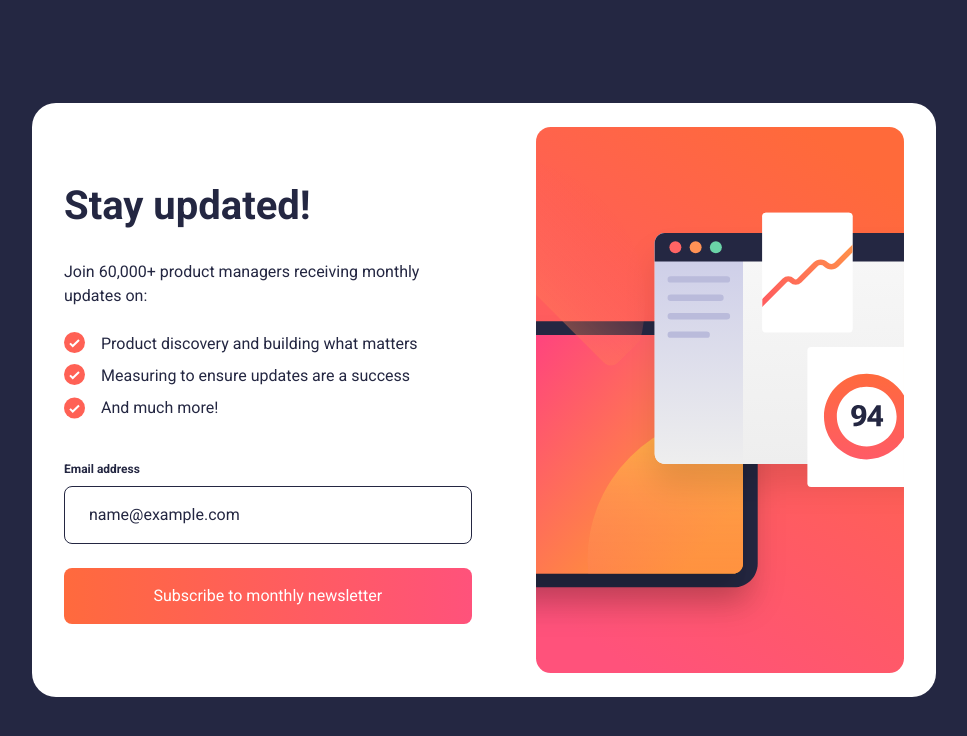
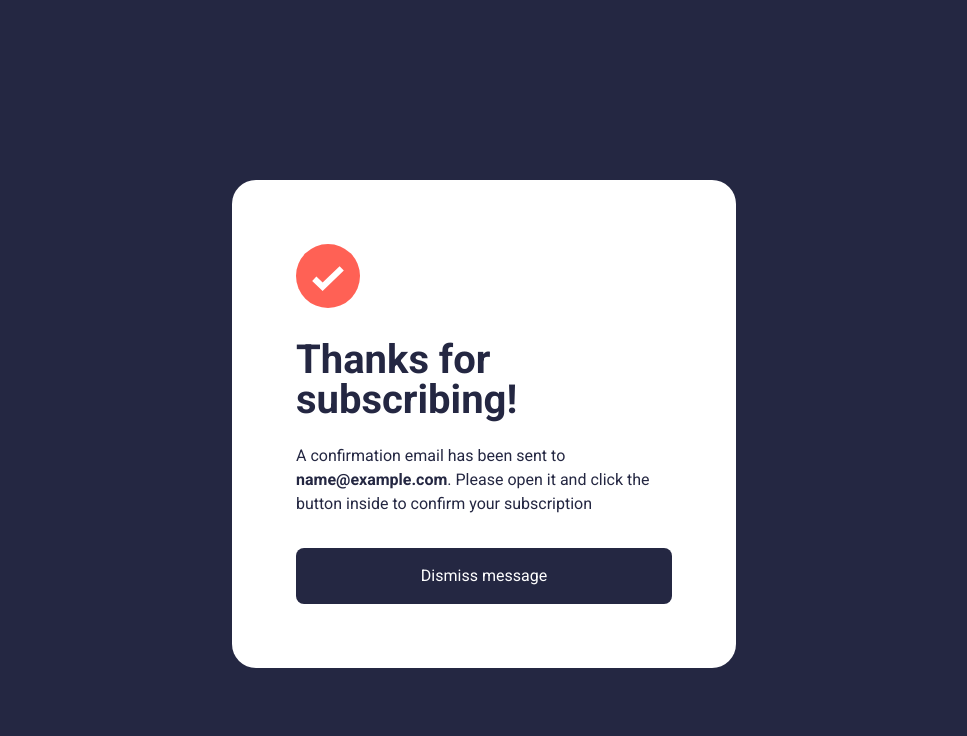
Before and after one commit to pauljomy/newsletter, a website built with Vite: page index.html in a window 1280 px wide. Both pictures are taken after typing "name@example.com" into the empty fields and a click on the button "Subscribe to monthly newsletter". Shown: the whole page, without its empty margins (156-1123 px from the left). Built offline with nearby package versions, Linux system fonts and the light colour scheme.

Commit message:
project completed

```diff
--- a/index.html
+++ b/index.html
@@ -9,6 +9,7 @@
     <body
         class="font-default-family text-default md:bg-default bg-white flex flex-col justify-center items-center min-h-screen"
     >
+        <main id="main">
             <div class="md:hidden">
                 <img
                     src="/src/assets/images/illustration-sign-up-mobile.svg"
@@ -30,7 +31,8 @@
                     </div>
                     <h1 class="text-[2.5rem] font-bold mb-6">Stay updated!</h1>
                     <p class="mb-6">
-                    Join 60,000+ product managers receiving monthly updates on:
+                        Join 60,000+ product managers receiving monthly updates
+                        on:
                     </p>
                     <div class="flex flex-col gap-2 mb-10">
                         <div class="flex gap-4 items-start">
@@ -107,7 +109,35 @@
                     />
                 </div>
             </div>
-
+        </main>
+        <div id="success" class="mx-6 mt-24 mb-12 md:max-w-126 hidden">
+            <div
+                class="bg-white rounded-3xl md:p-16 min-h-screen md:min-h-0 flex flex-col justify-between"
+            >
+                <div>
+                    <img
+                        src="/src/assets/images/icon-list.svg"
+                        alt="A tickmark Icon"
+                        class="h-16 w-16 mb-8"
+                    />
+                    <h1 class="text-[2.5rem] font-bold mb-6 leading-10">
+                        Thanks for subscribing!
+                    </h1>
+                    <p class="mb-8">
+                        A confirmation email has been sent to
+                        <span id="input-email" class="font-bold"></span>. Please
+                        open it and click the button inside to confirm your
+                        subscription
+                    </p>
+                </div>
+                <button
+                    id="dismiss-btn"
+                    class="bg-default text-white px-12 py-4 rounded-lg w-full"
+                >
+                    Dismiss message
+                </button>
+            </div>
+        </div>
         <script type="module" src="/src/main.js"></script>
     </body>
 </html>
--- a/src/main.js
+++ b/src/main.js
@@ -1,7 +1,11 @@
+const main = document.getElementById("main");
 const form = document.getElementById("form");
 const submitBtnEl = document.getElementById("submit-btn");
 const emailInputBtnEl = document.getElementById("email-input");
 const errorBtnLabelEl = document.getElementById("email-error-label");
+const success = document.getElementById("success");
+const dismissBtnEl = document.getElementById("dismiss-btn");
+const inputEmailEl = document.getElementById("input-email");
 const emailPattern = /^[^\s@]+@[^\s@]+\.[^\s@]+$/;
 
 form.addEventListener("submit", (e) => {
@@ -17,6 +21,17 @@ form.addEventListener("submit", (e) => {
       "text-error-text",
     );
   }
+
+  if (emailPattern.test(data.email)) {
+    main.classList.add("hidden");
+    success.classList.remove("hidden");
+    inputEmailEl.textContent = data.email;
+  }
+});
+
+dismissBtnEl.addEventListener("click", () => {
+  main.classList.remove("hidden");
+  success.classList.add("hidden");
 });
 
 document.addEventListener("input", () => {
```
Lines whose indentation alone changed are shown as unchanged.
